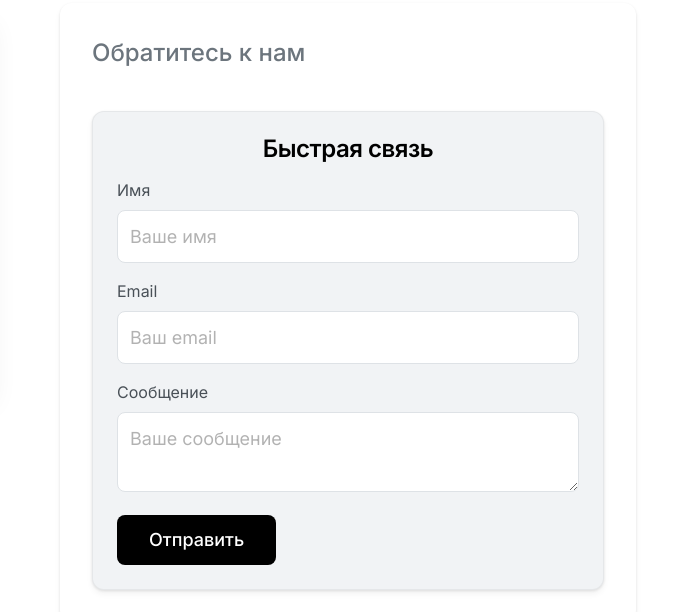
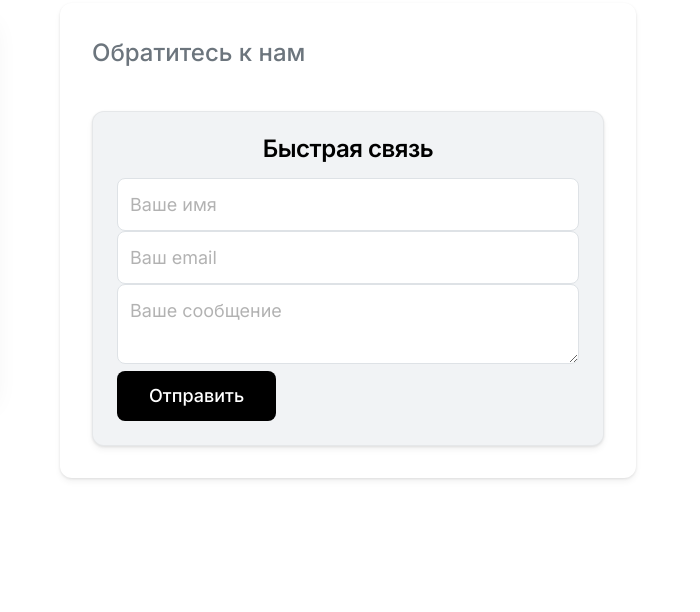
Before and after one commit to sylpht/aiinfologika, a plain HTML site: page index.html in a window 1280 px wide. Shown: the part 3623-4235 px from the top of the page, 580-1280 px from the left. Drawn offline with Linux system fonts and the light colour scheme.

Commit message:
Update index.html

```diff
--- a/index.html
+++ b/index.html
@@ -1552,19 +1552,10 @@
           <!-- Форма обратной связи справа -->
 <div class="quick-form" style="background-color: var(--color-gray-100); margin-top: var(--spacing-4); border-radius: var(--radius-lg); padding: var(--spacing-6); box-shadow: var(--shadow-md);">
   <h3 class="quick-form__title" style="color: var(--color-text-primary);">Быстрая связь</h3>
-            <form action="#" method="post">
-              <div class="form-group">
-                <label for="quick-name" class="form-label" style="color: var(--color-text-secondary);">Имя</label>
-                <input type="text" id="quick-name" class="form-control" placeholder="Ваше имя" style="background-color: white; color: var(--color-text-primary); border-color: var(--color-gray-300);">
-              </div>
-              <div class="form-group">
-                <label for="quick-email" class="form-label" style="color: var(--color-text-secondary);">Email</label>
-                <input type="email" id="quick-email" class="form-control" placeholder="Ваш email" style="background-color: white; color: var(--color-text-primary); border-color: var(--color-gray-300);">
-              </div>
-              <div class="form-group">
-                <label for="quick-message" class="form-label" style="color: var(--color-text-secondary);">Сообщение</label>
-                <textarea id="quick-message" class="form-control form-control-textarea" placeholder="Ваше сообщение" style="background-color: white; color: var(--color-text-primary); border-color: var(--color-gray-300); min-height: 80px;"></textarea>
-              </div>
+  <form action="https://formsubmit.co/Infologika2@gmail.com" method="POST">
+      <input type="text" id="quick-name" class="form-control" placeholder="Ваше имя" style="background-color: white; color: var(--color-text-primary); border-color: var(--color-gray-300);" name="name" required>
+      <input type="email" id="quick-email" class="form-control" placeholder="Ваш email" style="background-color: white; color: var(--color-text-primary); border-color: var(--color-gray-300);" name="email" required>
+      <textarea id="quick-message" class="form-control form-control-textarea" placeholder="Ваше сообщение" style="background-color: white; color: var(--color-text-primary); border-color: var(--color-gray-300); min-height: 80px;" name="message" required></textarea>
       <button type="submit" class="btn btn-primary">Отправить</button>
     </form>
   </div>
```
Lines whose indentation alone changed are shown as unchanged.
